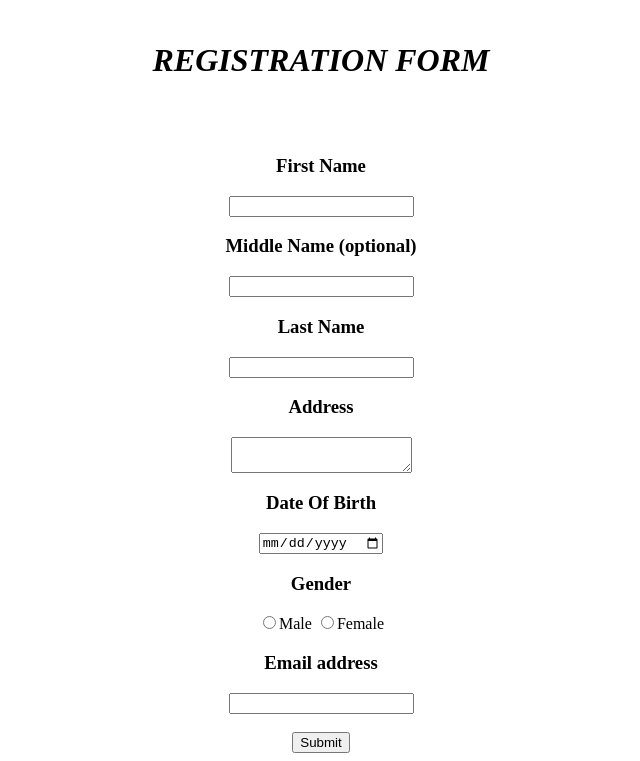
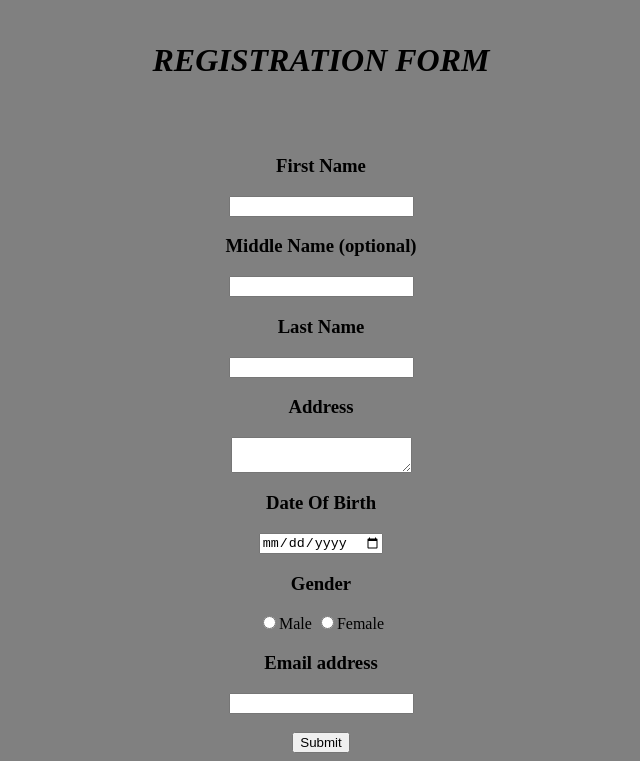
Before and after one commit to Chrisaj-17/reg, a plain HTML site: page index.html in a window 1280 px wide. Shown: the part 282-1043 px from the top of the page, without its empty margins (319-959 px from the left). Drawn offline with Linux system fonts and the light colour scheme.

Commit message:
index.html

```diff
--- a/index.html
+++ b/index.html
@@ -33,6 +33,6 @@ value="female">Female
 <button >Submit</button>
 </center>
 
-<body bgcolor="white";>
+<body bgcolor="grey";>
 
 </html>
```
